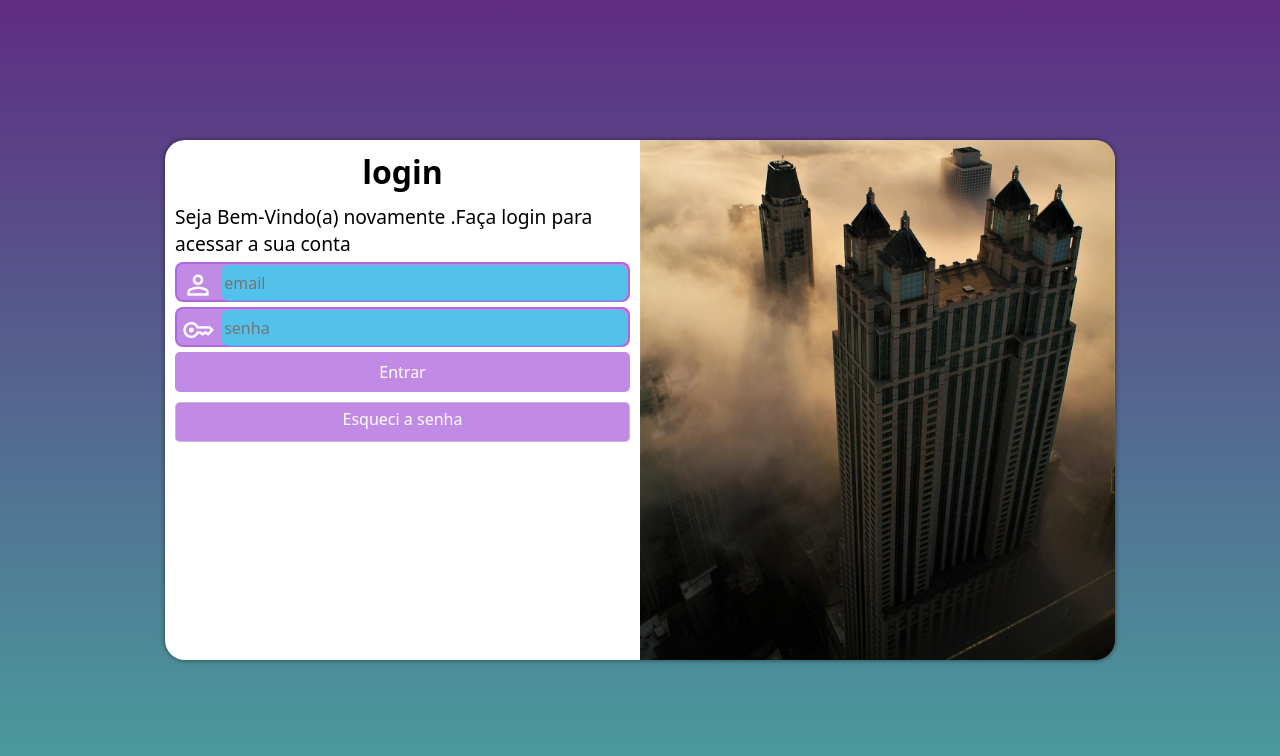
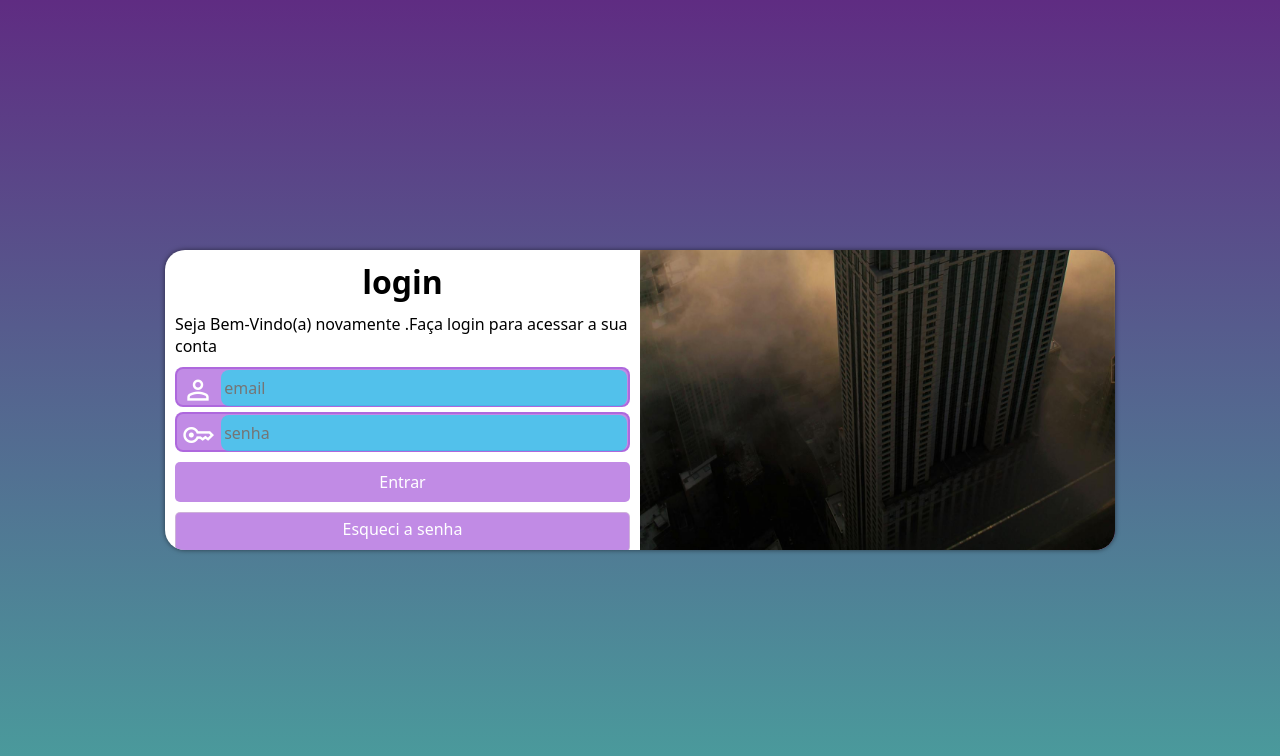
Before and after one commit to romanowro/Projeto-login, a plain HTML site: page index.html in a window 1280 px wide. Drawn offline with nearby package versions, Linux system fonts and the light colour scheme.

Commit message:
finalizando conf

```diff
--- a/estilos/media-query.css
+++ b/estilos/media-query.css
@@ -11,6 +11,7 @@
 
     section#login{
         width: 80vw;
+        height: 270px;
     }
 
     section#login > div#imagem{
@@ -34,6 +35,7 @@
 
     section#login{
         width: 950px;
+        height: 300px;
     }
 
     section#login > div#imagem{
@@ -53,7 +55,9 @@
 
 
    div#formulario > p{
-    font-size: 1.2em;
+    font-size: 1em;
+
+    margin: 10px 0px;
    }
 
 }
--- a/estilos/style.css
+++ b/estilos/style.css
@@ -37,7 +37,7 @@ section#login {
         position: absolute;
         left: 50%;
         top: 50%;
-        transform: translate(-50%, -50%);
+
         background-color: white;
         width: 250px;
         height: 520px;
@@ -45,6 +45,7 @@ section#login {
         overflow: hidden;
 
         box-shadow: 0px 0px 5px rgba(0, 0, 0, 0.532);
+        transform: translate(-50%, -50%);
         transition: width 0.2s, height 0.2s;
         transition-timing-function: ease;
 }
@@ -82,6 +83,7 @@ form>input[type=submit] {
         border: none;
         border-radius: 5px;
         cursor: pointer;
+        margin: 10px 0px;
 
 
 }
@@ -141,7 +143,7 @@ div.campo>span {
 
 }
 
-div.campo>input {
+div.campo > input {
         background-color: #0de4ef9d;
         font-size: 1em;
         height: 100%;
@@ -151,3 +153,8 @@ div.campo>input {
         width: calc(100% - 45px);
         transform: translateY(-12px);
 }
+
+div.campo > input:focus-within{
+
+        background-color: white;
+}
```
